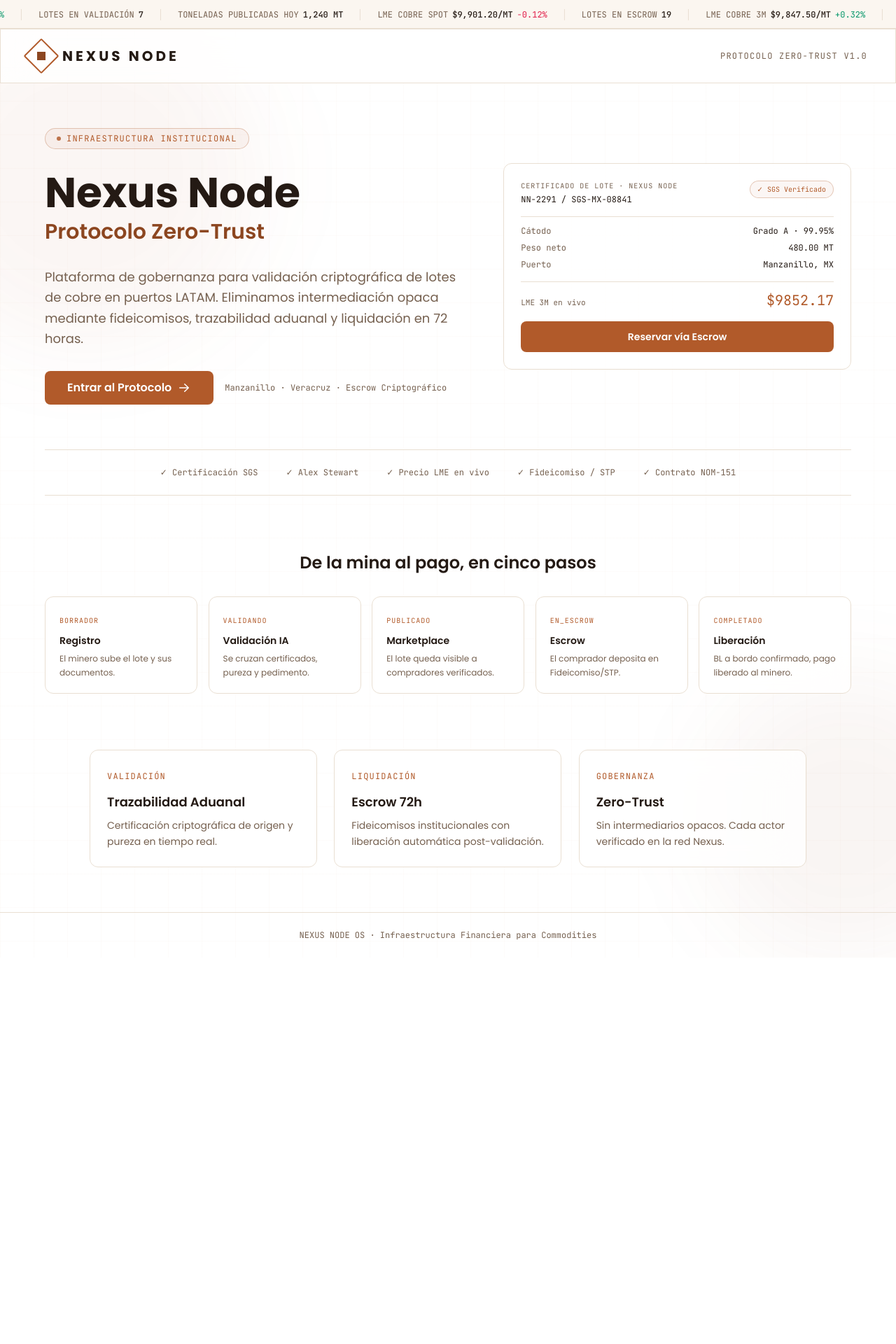
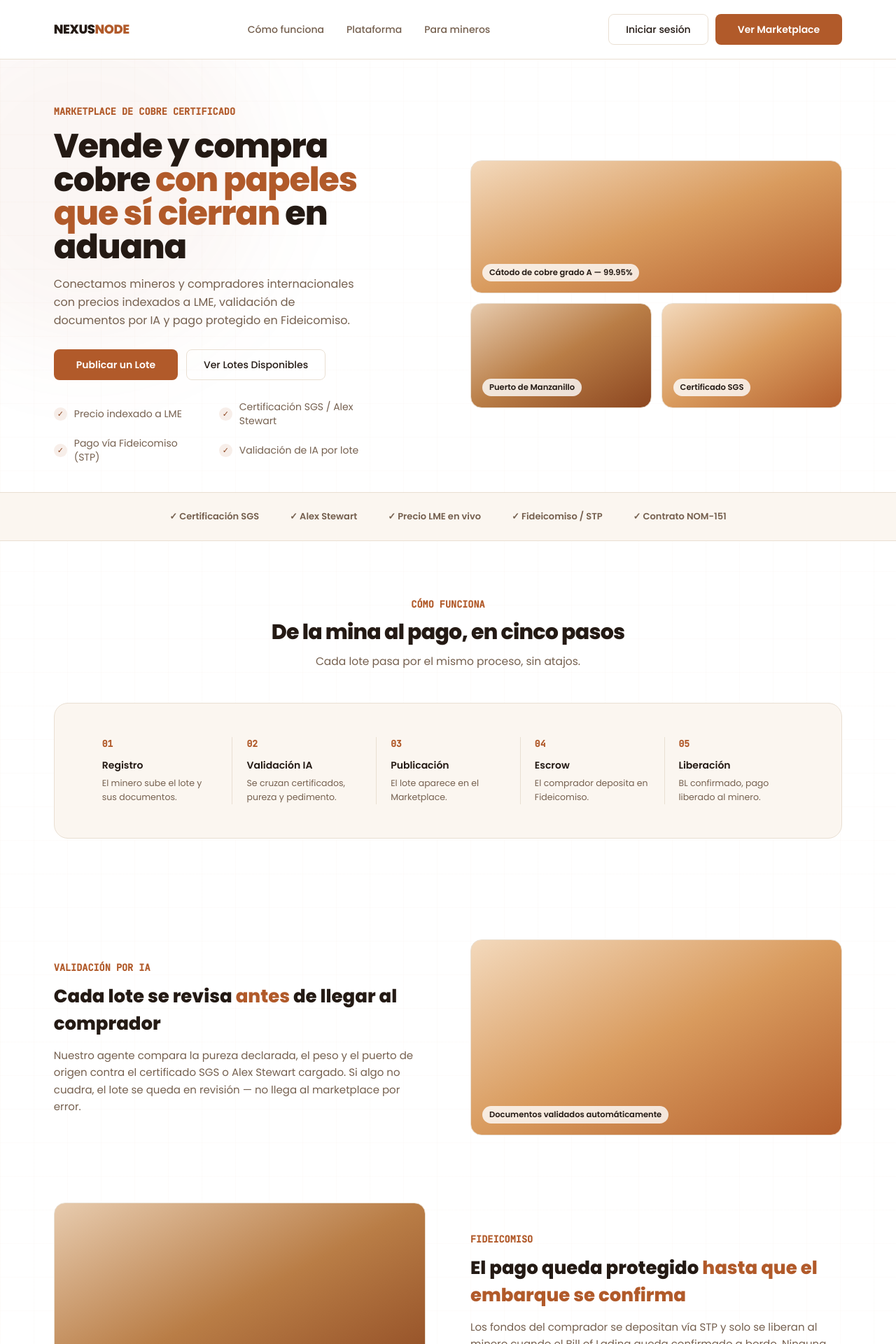
Before and after one commit to nexusnodeos/nexus-node, a Next.js app: page / in a window 1280 px wide. Shown: the top 1920 px of the page at 70% size. Before the commit the page ends 1368 px from the top, so only its background shows below. Built offline with nearby package versions, Linux system fonts and the light colour scheme.

Commit message:
feat: landing v4 - nav, hero con checklist, trustbar, pasos, splits y cards (paleta cobre clara)

```diff
--- a/src/app/globals.css
+++ b/src/app/globals.css
@@ -42,6 +42,25 @@
     @apply inline-flex items-center justify-center gap-2 rounded-lg border border-line bg-transparent px-6 py-2.5 font-heading text-sm font-medium text-ink transition-all hover:border-cyan-brand/50 hover:-translate-y-0.5;
   }
 
+  .nav-link {
+    @apply relative transition-colors hover:text-ink;
+  }
+
+  .nav-link::after {
+    content: "";
+    position: absolute;
+    left: 0;
+    bottom: -4px;
+    width: 0;
+    height: 2px;
+    background-color: theme("colors.cyan.brand");
+    transition: width 0.25s ease;
+  }
+
+  .nav-link:hover::after {
+    width: 100%;
+  }
+
   .fade-up {
     animation: fadeUp 0.6s ease forwards;
     opacity: 0;
--- a/src/app/page.tsx
+++ b/src/app/page.tsx
@@ -2,127 +2,9 @@
 
 import Link from "next/link";
 import { useEffect, useRef, useState } from "react";
+import type { CSSProperties } from "react";
 
-function NexusLogo() {
-  return (
-    <div className="flex items-center gap-3">
-      <div className="flex h-9 w-9 rotate-45 items-center justify-center rounded-sm border-2 border-cyan-brand">
-        <div className="h-3 w-3 -rotate-45 bg-gold-brand" />
-      </div>
-      <span className="font-heading text-xl font-bold tracking-[0.2em] text-ink">
-        NEXUS NODE
-      </span>
-    </div>
-  );
-}
-
-const TICKER_ITEMS = [
-  { label: "LME COBRE 3M", value: "$9,847.50/MT", dir: "up", delta: "+0.32%" },
-  { label: "LOTES EN VALIDACIÓN", value: "7" },
-  { label: "TONELADAS PUBLICADAS HOY", value: "1,240 MT" },
-  { label: "LME COBRE SPOT", value: "$9,901.20/MT", dir: "down", delta: "-0.12%" },
-  { label: "LOTES EN ESCROW", value: "19" },
-];
-
-function Ticker() {
-  return (
-    <div className="overflow-hidden whitespace-nowrap border-b border-line bg-slate-panel py-2">
-      <div className="ticker-track inline-flex">
-        {[0, 1].map((rep) => (
-          <div key={rep} className="inline-flex">
-            {TICKER_ITEMS.map((item, i) => (
-              <span
-                key={`${rep}-${i}`}
-                className="inline-flex items-center gap-1.5 border-r border-line px-6 font-mono text-xs text-ink-soft"
-              >
-                {item.label} <b className="font-medium text-ink">{item.value}</b>
-                {item.dir && (
-                  <span className={item.dir === "up" ? "text-emerald-600" : "text-rose-600"}>
-                    {item.delta}
-                  </span>
-                )}
-              </span>
-            ))}
-          </div>
-        ))}
-      </div>
-      <style jsx>{`
-        .ticker-track {
-          animation: ticker-scroll 28s linear infinite;
-        }
-        @keyframes ticker-scroll {
-          from {
-            transform: translateX(0);
-          }
-          to {
-            transform: translateX(-50%);
-          }
-        }
-        @media (prefers-reduced-motion: reduce) {
-          .ticker-track {
-            animation: none;
-          }
-        }
-      `}</style>
-    </div>
-  );
-}
-
-function LotCertificate() {
-  const [price, setPrice] = useState(9847.5);
-
-  useEffect(() => {
-    const id = setInterval(() => {
-      setPrice((p) => p + (Math.random() - 0.5) * 7);
-    }, 2400);
-    return () => clearInterval(id);
-  }, []);
-
-  return (
-    <div className="glass-panel rounded-xl p-6">
-      <div className="mb-4 flex items-start justify-between">
-        <div>
-          <p className="font-mono text-[10px] uppercase tracking-widest text-ink-soft">
-            Certificado de Lote · Nexus Node
-          </p>
-          <p className="mt-1 font-mono text-xs text-ink">NN-2291 / SGS-MX-08841</p>
-        </div>
-        <span className="rounded-full border border-cyan-brand/30 bg-cyan-brand/5 px-2.5 py-1 font-mono text-[10px] text-cyan-brand">
-          ✓ SGS Verificado
-        </span>
-      </div>
-      <div className="space-y-2 border-t border-line pt-3 font-mono text-xs">
-        <div className="flex justify-between">
-          <span className="text-ink-soft">Cátodo</span>
-          <span className="text-ink">Grado A · 99.95%</span>
-        </div>
-        <div className="flex justify-between">
-          <span className="text-ink-soft">Peso neto</span>
-          <span className="text-ink">480.00 MT</span>
-        </div>
-        <div className="flex justify-between">
-          <span className="text-ink-soft">Puerto</span>
-          <span className="text-ink">Manzanillo, MX</span>
-        </div>
-      </div>
-      <div className="mt-4 flex items-baseline justify-between border-t border-line pt-3">
-        <span className="font-mono text-[11px] text-ink-soft">LME 3M en vivo</span>
-        <span className="font-mono text-xl text-cyan-brand">${price.toFixed(2)}</span>
-      </div>
-      <Link href="/comprador/catalogo" className="btn-primary mt-4 w-full text-sm">
-        Reservar vía Escrow
-      </Link>
-    </div>
-  );
-}
-
-const PASOS = [
-  { estatus: "borrador", title: "Registro", desc: "El minero sube el lote y sus documentos." },
-  { estatus: "validando", title: "Validación IA", desc: "Se cruzan certificados, pureza y pedimento." },
-  { estatus: "publicado", title: "Marketplace", desc: "El lote queda visible a compradores verificados." },
-  { estatus: "en_escrow", title: "Escrow", desc: "El comprador deposita en Fideicomiso/STP." },
-  { estatus: "completado", title: "Liberación", desc: "BL a bordo confirmado, pago liberado al minero." },
-];
+/* ---------- scroll reveal (reused across sections) ---------- */
 
 function useReveal<T extends HTMLElement>() {
   const ref = useRef<T>(null);
@@ -149,7 +31,7 @@
   return { ref, visible };
 }
 
-function RevealItem({
+function Reveal({
   children,
   delay = 0,
   className = "",
@@ -163,7 +45,7 @@
     <div
       ref={ref}
       className={`transition-all duration-700 ease-out ${
-        visible ? "translate-y-0 opacity-100" : "translate-y-4 opacity-0"
+        visible ? "translate-y-0 opacity-100" : "translate-y-5 opacity-0"
       } ${className}`}
       style={{ transitionDelay: `${delay}ms` }}
     >
@@ -172,148 +54,320 @@
   );
 }
 
+/* ---------- placeholder photography block ---------- */
+
+function PlaceholderPhoto({
+  label,
+  deep = false,
+  className = "",
+  style,
+}: {
+  label: string;
+  deep?: boolean;
+  className?: string;
+  style?: CSSProperties;
+}) {
+  return (
+    <div
+      className={`relative flex items-end overflow-hidden rounded-2xl border border-line p-4 ${
+        deep
+          ? "bg-gradient-to-br from-[#E7CBAE] via-[#B97D46] to-[#8C4620]"
+          : "bg-gradient-to-br from-[#F3D9BC] via-[#D99B5E] to-[#B5602E]"
+      } ${className}`}
+      style={style}
+    >
+      <span className="rounded-full bg-white/80 px-2.5 py-1 text-[11.5px] font-semibold text-ink">
+        {label}
+      </span>
+    </div>
+  );
+}
+
+/* ---------- nav ---------- */
+
+function Nav() {
+  return (
+    <nav className="sticky top-0 z-50 flex items-center justify-between border-b border-line bg-white/90 px-[6%] py-5 backdrop-blur-md">
+      <div className="font-heading text-lg font-extrabold tracking-tight text-ink">
+        NEXUS<span className="text-cyan-brand">NODE</span>
+      </div>
+      <div className="hidden gap-8 text-sm font-medium text-ink-soft md:flex">
+        <a href="#como-funciona" className="nav-link">Cómo funciona</a>
+        <a href="#plataforma" className="nav-link">Plataforma</a>
+        <Link href="/minero" className="nav-link">Para mineros</Link>
+      </div>
+      <div className="flex gap-2.5">
+        <Link href="/minero" className="btn-secondary text-sm">
+          Iniciar sesión
+        </Link>
+        <Link href="/comprador/catalogo" className="btn-primary text-sm">
+          Ver Marketplace
+        </Link>
+      </div>
+    </nav>
+  );
+}
+
+/* ---------- hero ---------- */
+
+const CHECKLIST = [
+  "Precio indexado a LME",
+  "Certificación SGS / Alex Stewart",
+  "Pago vía Fideicomiso (STP)",
+  "Validación de IA por lote",
+];
+
+function Hero() {
+  return (
+    <div className="grid gap-14 px-[6%] pb-10 pt-16 md:grid-cols-2 md:items-center md:gap-16">
+      <div>
+        <p className="fade-up mb-4 font-mono text-[13.5px] font-semibold text-cyan-brand">
+          MARKETPLACE DE COBRE CERTIFICADO
+        </p>
+        <h1
+          className="fade-up font-heading text-4xl font-extrabold leading-[1.12] tracking-tight text-ink md:text-5xl"
+          style={{ animationDelay: "0.15s" }}
+        >
+          Vende y compra cobre{" "}
+          <span className="text-cyan-brand">con papeles que sí cierran</span>{" "}
+          en aduana
+        </h1>
+        <p
+          className="fade-up mb-7 mt-4 max-w-md text-base leading-relaxed text-ink-soft"
+          style={{ animationDelay: "0.25s" }}
+        >
+          Conectamos mineros y compradores internacionales con precios
+          indexados a LME, validación de documentos por IA y pago protegido
+          en Fideicomiso.
+        </p>
+        <div
+          className="fade-up mb-7 flex flex-wrap gap-3"
+          style={{ animationDelay: "0.35s" }}
+        >
+          <Link href="/minero" className="btn-primary text-sm">
+            Publicar un Lote
+          </Link>
+          <Link href="/comprador/catalogo" className="btn-secondary text-sm">
+            Ver Lotes Disponibles
+          </Link>
+        </div>
+        <div
+          className="fade-up grid max-w-md grid-cols-1 gap-x-6 gap-y-3 sm:grid-cols-2"
+          style={{ animationDelay: "0.45s" }}
+        >
+          {CHECKLIST.map((item) => (
+            <div key={item} className="group flex items-center gap-2.5 text-sm text-ink-soft">
+              <span className="flex h-[19px] w-[19px] flex-shrink-0 items-center justify-center rounded-full bg-cyan-brand/10 text-[11px] text-gold-brand transition-transform group-hover:scale-110">
+                ✓
+              </span>
+              {item}
+            </div>
+          ))}
+        </div>
+      </div>
+
+      <div className="grid grid-cols-2 gap-3.5">
+        <PlaceholderPhoto
+          label="Cátodo de cobre grado A — 99.95%"
+          className="fade-up col-span-2 h-[190px]"
+          style={{ animationDelay: "0.3s" }}
+        />
+        <PlaceholderPhoto
+          label="Puerto de Manzanillo"
+          deep
+          className="fade-up h-[150px]"
+          style={{ animationDelay: "0.42s" }}
+        />
+        <PlaceholderPhoto
+          label="Certificado SGS"
+          className="fade-up h-[150px]"
+          style={{ animationDelay: "0.54s" }}
+        />
+      </div>
+    </div>
+  );
+}
+
+/* ---------- trust bar ---------- */
+
+const TRUST_ITEMS = [
+  "Certificación SGS",
+  "Alex Stewart",
+  "Precio LME en vivo",
+  "Fideicomiso / STP",
+  "Contrato NOM-151",
+];
+
+function TrustBar() {
+  return (
+    <div className="flex flex-wrap items-center justify-center gap-x-11 gap-y-3 border-y border-line bg-slate-panel px-[6%] py-6">
+      {TRUST_ITEMS.map((item) => (
+        <div key={item} className="flex items-center gap-2 text-[13px] font-semibold text-ink-soft">
+          ✓ {item}
+        </div>
+      ))}
+    </div>
+  );
+}
+
+/* ---------- cómo funciona ---------- */
+
+const PASOS = [
+  { n: "01", title: "Registro", desc: "El minero sube el lote y sus documentos." },
+  { n: "02", title: "Validación IA", desc: "Se cruzan certificados, pureza y pedimento." },
+  { n: "03", title: "Publicación", desc: "El lote aparece en el Marketplace." },
+  { n: "04", title: "Escrow", desc: "El comprador deposita en Fideicomiso." },
+  { n: "05", title: "Liberación", desc: "BL confirmado, pago liberado al minero." },
+];
+
+function ComoFunciona() {
+  return (
+    <section id="como-funciona" className="px-[6%] py-20">
+      <div className="mx-auto mb-12 max-w-xl text-center">
+        <p className="mb-3 font-mono text-[13.5px] font-semibold text-cyan-brand">
+          CÓMO FUNCIONA
+        </p>
+        <h2 className="mb-3 font-heading text-3xl font-extrabold tracking-tight text-ink">
+          De la mina al pago, en cinco pasos
+        </h2>
+        <p className="text-[15.5px] text-ink-soft">
+          Cada lote pasa por el mismo proceso, sin atajos.
+        </p>
+      </div>
+      <div className="mx-auto grid max-w-6xl gap-5 rounded-[20px] border border-line bg-slate-panel p-10 sm:grid-cols-2 lg:grid-cols-5 lg:gap-0 lg:p-12">
+        {PASOS.map((paso, i) => (
+          <Reveal key={paso.n} delay={i * 80}>
+            <div
+              className={`h-full px-0 lg:px-5 ${
+                i > 0 ? "lg:border-l lg:border-line" : ""
+              }`}
+            >
+              <p className="mb-2.5 font-mono text-[13px] font-bold text-cyan-brand">{paso.n}</p>
+              <h3 className="mb-1.5 font-heading text-sm font-semibold text-ink">{paso.title}</h3>
+              <p className="text-[12.5px] leading-relaxed text-ink-soft">{paso.desc}</p>
+            </div>
+          </Reveal>
+        ))}
+      </div>
+    </section>
+  );
+}
+
+/* ---------- plataforma: split blocks ---------- */
+
+function PlatformSplits() {
+  return (
+    <section id="plataforma" className="px-[6%] pb-4 pt-16">
+      <Reveal className="mx-auto mb-24 grid max-w-6xl items-center gap-16 md:grid-cols-2">
+        <div>
+          <p className="mb-3 font-mono text-[13.5px] font-semibold text-cyan-brand">
+            VALIDACIÓN POR IA
+          </p>
+          <h3 className="mb-3.5 font-heading text-[26px] font-extrabold text-ink">
+            Cada lote se revisa <span className="text-cyan-brand">antes</span> de llegar
+            al comprador
+          </h3>
+          <p className="text-[15px] leading-relaxed text-ink-soft">
+            Nuestro agente compara la pureza declarada, el peso y el puerto de origen
+            contra el certificado SGS o Alex Stewart cargado. Si algo no cuadra, el
+            lote se queda en revisión — no llega al marketplace por error.
+          </p>
+        </div>
+        <PlaceholderPhoto label="Documentos validados automáticamente" className="h-[280px]" />
+      </Reveal>
+
+      <Reveal className="mx-auto mb-24 grid max-w-6xl items-center gap-16 md:grid-cols-2">
+        <div className="md:order-2">
+          <p className="mb-3 font-mono text-[13.5px] font-semibold text-cyan-brand">
+            FIDEICOMISO
+          </p>
+          <h3 className="mb-3.5 font-heading text-[26px] font-extrabold text-ink">
+            El pago queda protegido{" "}
+            <span className="text-cyan-brand">hasta que el embarque se confirma</span>
+          </h3>
+          <p className="text-[15px] leading-relaxed text-ink-soft">
+            Los fondos del comprador se depositan vía STP y solo se liberan al minero
+            cuando el Bill of Lading queda confirmado a bordo. Ninguna de las dos
+            partes se queda expuesta.
+          </p>
+        </div>
+        <PlaceholderPhoto label="Pago protegido en Escrow" deep className="h-[280px] md:order-1" />
+      </Reveal>
+
+      <div className="mx-auto grid max-w-6xl gap-5 md:grid-cols-3">
+        {[
+          {
+            icon: "$",
+            title: "Precio LME",
+            desc: "Cada oferta se ancla al spot de cobre del día, sin negociar a ciegas.",
+          },
+          {
+            icon: "%",
+            title: "Comisión clara",
+            desc: "2% sobre el valor del lote, cobrado solo al liberar el Escrow.",
+          },
+          {
+            icon: "✓",
+            title: "Trazabilidad total",
+            desc: "Cada documento y validación queda registrado y es auditable.",
+          },
+        ].map((card, i) => (
+          <Reveal key={card.title} delay={i * 100}>
+            <div className="h-full rounded-2xl border border-line bg-white p-7 transition-all duration-200 hover:-translate-y-1 hover:border-cyan-brand hover:shadow-[0_16px_30px_-18px_rgba(36,26,20,0.25)]">
+              <div className="mb-4 flex h-[42px] w-[42px] items-center justify-center rounded-[10px] bg-cyan-brand/10 text-lg font-bold text-gold-brand">
+                {card.icon}
+              </div>
+              <h4 className="mb-2 font-heading text-[16.5px] font-semibold text-ink">
+                {card.title}
+              </h4>
+              <p className="text-[13.5px] leading-relaxed text-ink-soft">{card.desc}</p>
+            </div>
+          </Reveal>
+        ))}
+      </div>
+    </section>
+  );
+}
+
+/* ---------- cta + footer ---------- */
+
+function CtaFooter() {
+  return (
+    <>
+      <div className="bg-slate-panel px-[6%] py-24 text-center">
+        <h2 className="mb-3.5 font-heading text-3xl font-extrabold text-ink">
+          ¿Listo para tu primer lote?
+        </h2>
+        <p className="mb-7 text-[15.5px] text-ink-soft">
+          Publícalo hoy o revisa lo que ya está disponible en el Marketplace.
+        </p>
+        <div className="flex flex-wrap justify-center gap-3">
+          <Link href="/minero" className="btn-primary text-sm">
+            Publicar un Lote
+          </Link>
+          <Link href="/comprador/catalogo" className="btn-secondary text-sm">
+            Ver Marketplace
+          </Link>
+        </div>
+      </div>
+      <footer className="border-t border-line px-[6%] py-8 text-center text-[12.5px] text-ink-soft">
+        NEXUS NODE — Marketplace de cobre certificado
+      </footer>
+    </>
+  );
+}
+
+/* ---------- page ---------- */
+
 export default function HomePage() {
   return (
     <div className="flex min-h-screen flex-col">
-      <Ticker />
-
-      <header className="glass-panel sticky top-0 z-20 flex items-center justify-between px-6 py-5 md:px-10">
-        <NexusLogo />
-        <span className="font-mono text-xs uppercase tracking-widest text-ink-soft">
-          Protocolo Zero-Trust v1.0
-        </span>
-      </header>
-
-      <main className="flex flex-1 flex-col items-center px-6 py-16 md:px-10">
-        <div className="grid w-full max-w-6xl items-center gap-12 lg:grid-cols-[1.1fr_0.9fr]">
-          <div className="space-y-8 text-center lg:text-left">
-            <div
-              className="fade-up inline-flex items-center gap-2 rounded-full border border-cyan-brand/30 bg-cyan-brand/5 px-4 py-1.5 font-mono text-xs uppercase tracking-widest text-cyan-brand"
-              style={{ animationDelay: "0.05s" }}
-            >
-              <span className="h-1.5 w-1.5 animate-pulse rounded-full bg-cyan-brand" />
-              Infraestructura Institucional
-            </div>
-
-            <h1
-              className="fade-up font-heading text-4xl font-bold leading-tight text-ink md:text-6xl"
-              style={{ animationDelay: "0.15s" }}
-            >
-              Nexus Node
-              <span className="mt-2 block text-2xl font-semibold text-gold-brand md:text-3xl">
-                Protocolo Zero-Trust
-              </span>
-            </h1>
-
-            <p
-              className="fade-up mx-auto max-w-2xl text-lg leading-relaxed text-ink-soft lg:mx-0"
-              style={{ animationDelay: "0.25s" }}
-            >
-              Plataforma de gobernanza para validación criptográfica de lotes de
-              cobre en puertos LATAM. Eliminamos intermediación opaca mediante
-              fideicomisos, trazabilidad aduanal y liquidación en 72 horas.
-            </p>
-
-            <div
-              className="fade-up flex flex-col items-center justify-center gap-4 sm:flex-row lg:justify-start"
-              style={{ animationDelay: "0.35s" }}
-            >
-              <Link href="/minero" className="btn-primary text-base">
-                Entrar al Protocolo
-                <svg
-                  xmlns="http://www.w3.org/2000/svg"
-                  viewBox="0 0 20 20"
-                  fill="currentColor"
-                  className="h-5 w-5"
-                  aria-hidden
-                >
-                  <path
-                    fillRule="evenodd"
-                    d="M3 10a.75.75 0 01.75-.75h10.638L10.23 5.29a.75.75 0 111.04-1.08l5.5 5.25a.75.75 0 010 1.08l-5.5 5.25a.75.75 0 11-1.04-1.08l4.158-3.96H3.75A.75.75 0 013 10z"
-                    clipRule="evenodd"
-                  />
-                </svg>
-              </Link>
-              <span className="font-mono text-xs text-ink-soft">
-                Manzanillo · Veracruz · Escrow Criptográfico
-              </span>
-            </div>
-          </div>
-
-          <div className="fade-up" style={{ animationDelay: "0.3s" }}>
-            <LotCertificate />
-          </div>
-        </div>
-
-        <div className="mt-16 flex w-full max-w-6xl flex-wrap justify-center gap-x-10 gap-y-3 border-y border-line py-6 font-mono text-xs text-ink-soft">
-          <span>✓ Certificación SGS</span>
-          <span>✓ Alex Stewart</span>
-          <span>✓ Precio LME en vivo</span>
-          <span>✓ Fideicomiso / STP</span>
-          <span>✓ Contrato NOM-151</span>
-        </div>
-
-        <section className="mt-20 w-full max-w-6xl">
-          <h2 className="mb-8 text-center font-heading text-2xl font-semibold text-ink">
-            De la mina al pago, en cinco pasos
-          </h2>
-          <div className="grid gap-4 sm:grid-cols-2 lg:grid-cols-5">
-            {PASOS.map((paso, i) => (
-              <RevealItem key={paso.estatus} delay={i * 80}>
-                <div className="glass-panel h-full rounded-xl p-5">
-                  <span className="font-mono text-[10px] uppercase tracking-widest text-cyan-brand">
-                    {paso.estatus}
-                  </span>
-                  <h3 className="mt-2 font-heading text-sm font-semibold text-ink">
-                    {paso.title}
-                  </h3>
-                  <p className="mt-1.5 text-xs leading-relaxed text-ink-soft">
-                    {paso.desc}
-                  </p>
-                </div>
-              </RevealItem>
-            ))}
-          </div>
-        </section>
-
-        <section className="mt-20 grid w-full max-w-5xl gap-6 md:grid-cols-3">
-          {[
-            {
-              label: "Validación",
-              title: "Trazabilidad Aduanal",
-              desc: "Certificación criptográfica de origen y pureza en tiempo real.",
-            },
-            {
-              label: "Liquidación",
-              title: "Escrow 72h",
-              desc: "Fideicomisos institucionales con liberación automática post-validación.",
-            },
-            {
-              label: "Gobernanza",
-              title: "Zero-Trust",
-              desc: "Sin intermediarios opacos. Cada actor verificado en la red Nexus.",
-            },
-          ].map((item, i) => (
-            <RevealItem key={item.title} delay={i * 100}>
-              <article className="glass-panel h-full rounded-xl p-6 text-left transition-all hover:-translate-y-1 hover:border-gold-brand/40 hover:shadow-[0_16px_30px_-18px_rgba(36,26,20,0.25)]">
-                <span className="font-mono text-xs uppercase tracking-widest text-cyan-brand">
-                  {item.label}
-                </span>
-                <h2 className="mt-3 font-heading text-lg font-semibold text-ink">
-                  {item.title}
-                </h2>
-                <p className="mt-2 text-sm leading-relaxed text-ink-soft">
-                  {item.desc}
-                </p>
-              </article>
-            </RevealItem>
-          ))}
-        </section>
-      </main>
-
-      <footer className="border-t border-line px-6 py-6 text-center font-mono text-xs text-ink-soft md:px-10">
-        NEXUS NODE OS · Infraestructura Financiera para Commodities
-      </footer>
+      <Nav />
+      <Hero />
+      <TrustBar />
+      <ComoFunciona />
+      <PlatformSplits />
+      <CtaFooter />
     </div>
   );
 }
```
